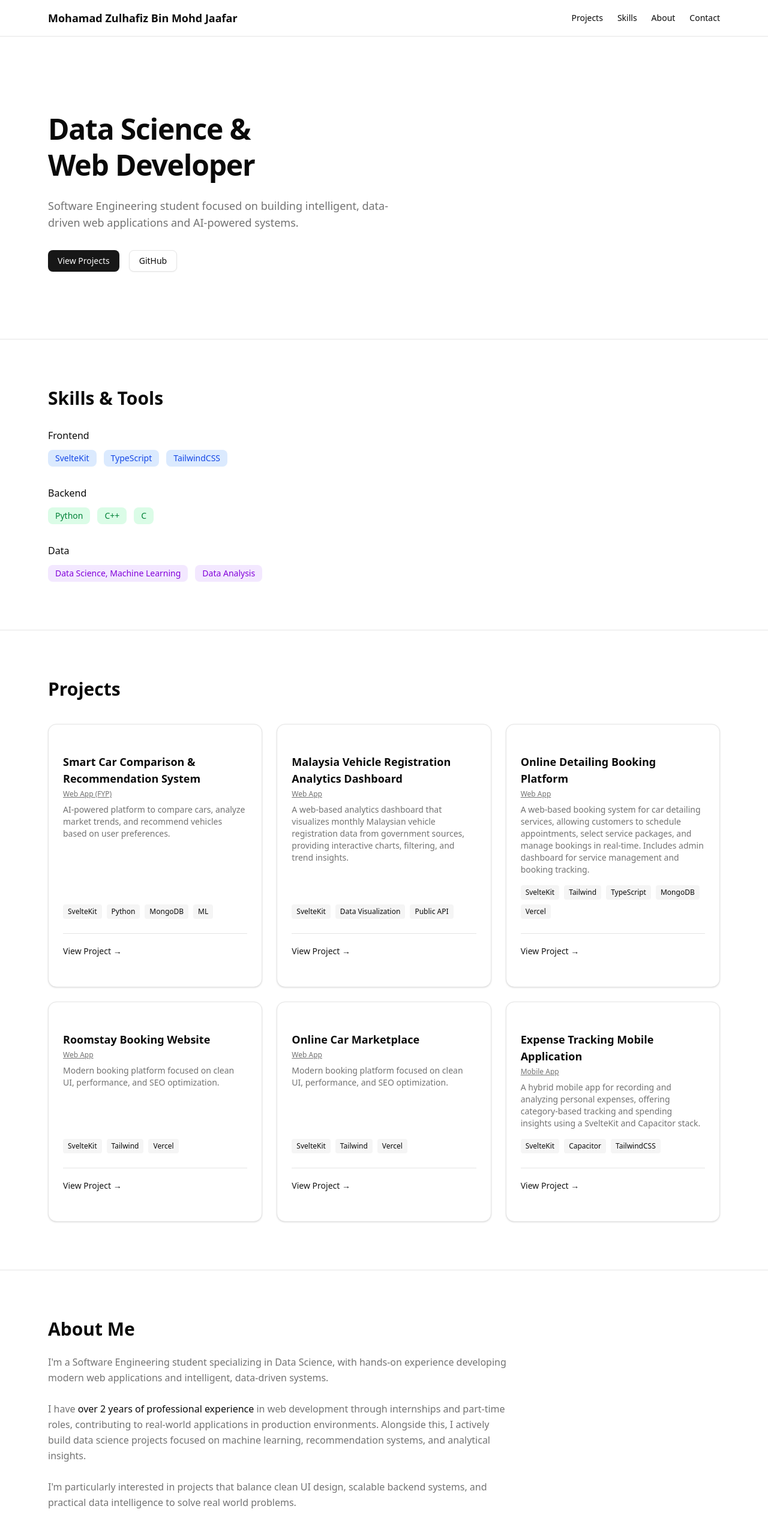
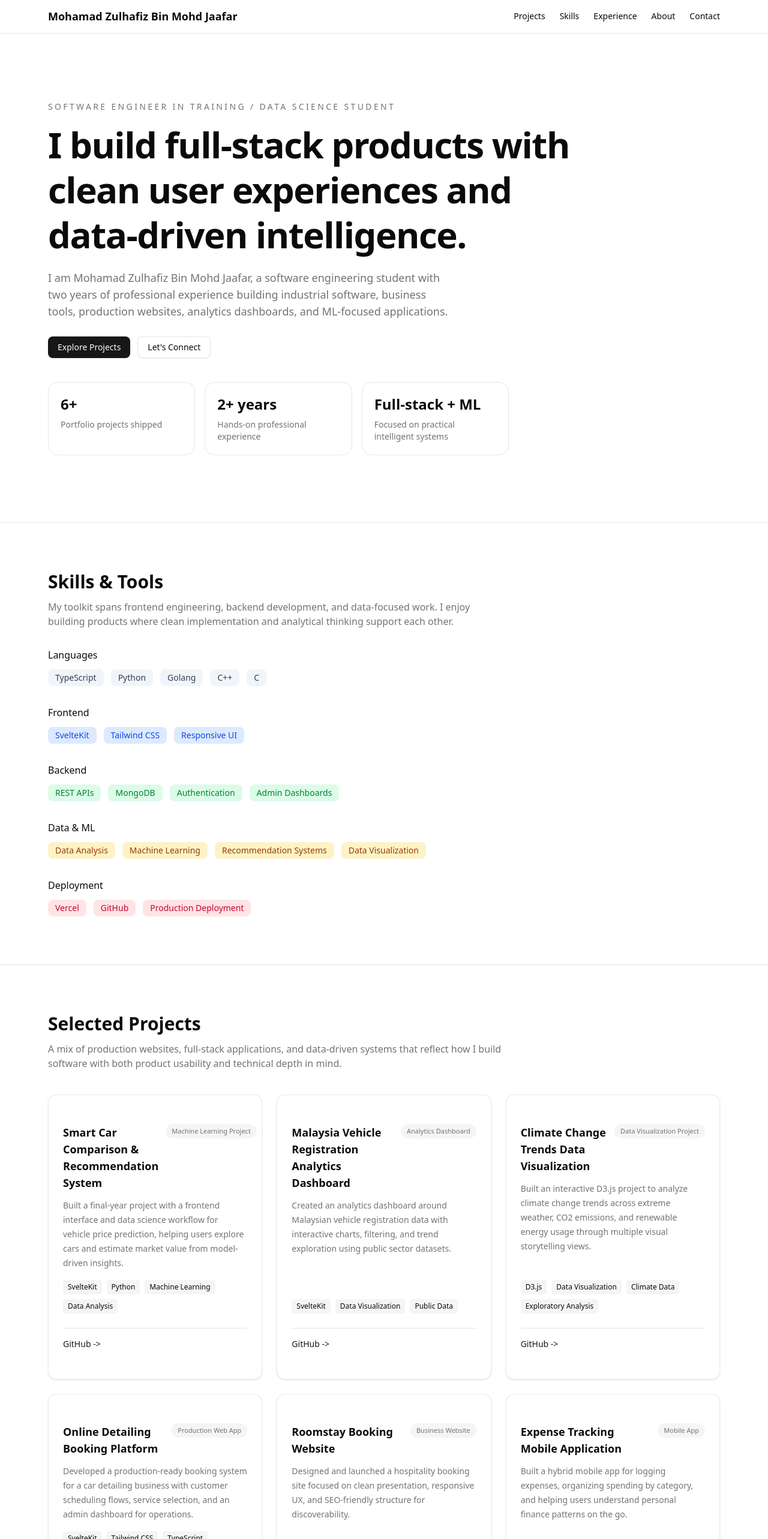
Before and after one commit to hafyze/my-portfolio, a SvelteKit app: page / in a window 1280 px wide. Shown: the top 2566 px of the page at 60% size. Built offline with nearby package versions, Linux system fonts and the light colour scheme.

Commit message:
feat: enhance portfolio layout and content with new sections for experience and improved project details

```diff
--- a/src/lib/components/ui/ProjectCard/ProjectCard.svelte
+++ b/src/lib/components/ui/ProjectCard/ProjectCard.svelte
@@ -1,24 +1,35 @@
 <script lang="ts">
-	import CardContent from "../card/card-content.svelte";
-	import Card from "../card/card.svelte";
+	import CardContent from '../card/card-content.svelte';
+	import Card from '../card/card.svelte';
 
 	export let projects;
 </script>
 
-<section id="projects" class="mx-auto max-w-6xl px-4 py-20">
-	<h3 class="mb-10 text-3xl font-semibold">Projects</h3>
+<section id="projects" class="mx-auto max-w-6xl px-4 py-16 sm:py-20">
+	<div class="mb-10 flex max-w-3xl flex-col gap-3">
+		<h3 class="text-2xl font-semibold sm:text-3xl">Selected Projects</h3>
+		<p class="text-sm text-muted-foreground sm:text-base">
+			A mix of production websites, full-stack applications, and data-driven systems that reflect
+			how I build software with both product usability and technical depth in mind.
+		</p>
+	</div>
 
 	<div class="grid gap-6 sm:grid-cols-2 lg:grid-cols-3">
 		{#each projects as project}
-			<Card class="transition hover:-translate-y-1 hover:shadow-md">
-				<CardContent class="flex h-full flex-col p-6">
-					<h4 class="text-lg font-semibold ">{project.title}</h4>
+			<Card class="border-border/70 transition hover:-translate-y-1 hover:shadow-md">
+				<CardContent class="flex h-full flex-col p-5 sm:p-6">
+					<div class="flex flex-col items-start gap-3 sm:flex-row sm:justify-between">
+						<h4 class="text-base font-semibold sm:text-lg">{project.title}</h4>
 						{#if project.type}
-						<span class="mt-1 inline-block text-xs font-medium text-muted-foreground underline">
+							<span
+								class="rounded-full bg-muted px-2.5 py-1 text-[11px] font-medium whitespace-nowrap text-muted-foreground"
+							>
 								{project.type}
 							</span>
 						{/if}
-					<p class="mt-2 grow text-sm text-muted-foreground">
+					</div>
+
+					<p class="mt-3 grow text-sm leading-6 text-muted-foreground">
 						{project.desc}
 					</p>
 
@@ -30,14 +41,28 @@
 						{/each}
 					</div>
 
-					<div class="mt-6 border-t pt-4">
+					<div class="mt-6 flex flex-wrap gap-4 border-t pt-4 text-sm font-medium">
+						{#if project.live}
 							<a
-							href={project.link}
+								href={project.live}
 								target="_blank"
-							class="inline-flex items-center gap-2 text-sm font-medium text-primary hover:underline"
+								rel="noopener noreferrer"
+								class="text-primary hover:underline"
 							>
-							View Project →
+								Live Demo ->
 							</a>
+						{/if}
+
+						{#if project.github}
+							<a
+								href={project.github}
+								target="_blank"
+								rel="noopener noreferrer"
+								class="text-primary hover:underline"
+							>
+								GitHub ->
+							</a>
+						{/if}
 					</div>
 				</CardContent>
 			</Card>
--- a/src/lib/components/ui/Skills/Skills.svelte
+++ b/src/lib/components/ui/Skills/Skills.svelte
@@ -3,18 +3,24 @@
 </script>
 
 <section id="skills" class="mx-auto max-w-6xl px-4 py-16 sm:py-20">
-  <h3 class="mb-8 text-3xl font-semibold"> Skills & Tools</h3>
+	<div class="mb-8 max-w-3xl">
+		<h3 class="text-3xl font-semibold">Skills & Tools</h3>
+		<p class="mt-3 text-muted-foreground">
+			My toolkit spans frontend engineering, backend development, and data-focused work. I enjoy
+			building products where clean implementation and analytical thinking support each other.
+		</p>
+	</div>
 
 	<div class="space-y-8">
 		{#each Object.entries(skillGroups) as [group, data]}
 			<div>
-        <p class="mb-3 font-medium">{group}</p>
+				<p class="mb-3 font-medium">
+					{group === 'DataAndML' ? 'Data & ML' : group}
+				</p>
 
 				<div class="flex flex-wrap gap-3">
 					{#each data.items as skill}
-            <span
-              class={`rounded-md px-3 py-1 text-sm ${data.color}`}
-            >
+						<span class={`rounded-md px-3 py-1 text-sm ${data.color}`}>
 							{skill}
 						</span>
 					{/each}
--- a/src/lib/components/ui/about/About.svelte
+++ b/src/lib/components/ui/about/About.svelte
@@ -1,20 +1,42 @@
-<section id="about" class="mx-auto max-w-6xl px-4 py-20">
-	<h3 class="mb-6 text-3xl font-semibold">About Me</h3>
+<section id="about" class="mx-auto max-w-6xl px-4 py-16 sm:py-20">
+	<h3 class="mb-6 text-2xl font-semibold sm:text-3xl">About Me</h3>
 
-	<p class="max-w-3xl leading-relaxed text-muted-foreground">
-		I'm a Software Engineering student specializing in Data Science, with hands-on experience
-		developing modern web applications and intelligent, data-driven systems.
+	<div class="grid gap-10 lg:grid-cols-[minmax(0,1.4fr)_minmax(0,0.9fr)]">
+		<div class="max-w-3xl leading-relaxed text-muted-foreground">
+			<p>
+				I'm a Software Engineering student with a Data Science specialization, focused on building
+				software that is useful, reliable, and informed by data. I enjoy the full journey from
+				designing the interface to shaping backend logic and turning raw data into practical
+				features.
+			</p>
 
-		<br /><br />
+			<p class="mt-5">
+				Over the past two years, I have worked as a software engineer on real systems used in
+				industrial and business environments. Alongside that experience, I have continued growing my
+				interest in machine learning, recommendation systems, and analytics dashboards that help
+				people make better decisions.
+			</p>
 
-		I have <span class="font-medium text-foreground">over 2 years of professional experience</span>
-		in web development through internships and part-time roles, contributing to real-world
-		applications in production environments. Alongside this, I actively build data science projects
-		focused on machine learning, recommendation systems, and analytical insights.
+			<p class="mt-5">
+				I am especially interested in opportunities where software engineering and data science meet
+				building products that are not only polished and scalable, but also smarter because they are
+				powered by meaningful analysis and intelligent systems.
+			</p>
+		</div>
 
-		<br /><br />
-
-		I'm particularly interested in projects that balance clean UI design, scalable backend systems,
-		and practical data intelligence to solve real world problems.
-	</p>
+		<div class="grid gap-3 self-start sm:grid-cols-3 sm:gap-4 lg:grid-cols-1">
+			<div class="rounded-2xl border bg-card p-4 sm:p-5">
+				<p class="text-2xl font-semibold sm:text-3xl">2+ years</p>
+				<p class="mt-2 text-sm text-muted-foreground">Professional web development experience</p>
+			</div>
+			<div class="rounded-2xl border bg-card p-4 sm:p-5">
+				<p class="text-2xl font-semibold sm:text-3xl">6 projects</p>
+				<p class="mt-2 text-sm text-muted-foreground">Across web apps, analytics, and mobile</p>
+			</div>
+			<div class="rounded-2xl border bg-card p-4 sm:p-5">
+				<p class="text-2xl font-semibold sm:text-3xl">SWE + Data</p>
+				<p class="mt-2 text-sm text-muted-foreground">Focused on practical, intelligent products</p>
+			</div>
+		</div>
+	</div>
 </section>
--- /dev/null
+++ b/src/lib/components/ui/experience/Experience.svelte
@@ -0,0 +1,39 @@
+<script lang="ts">
+	export let experiences;
+</script>
+
+<section id="experience" class="mx-auto max-w-6xl px-4 py-16 sm:py-20">
+	<div class="mb-10 max-w-3xl">
+		<h3 class="text-2xl font-semibold sm:text-3xl">Work Experience</h3>
+		<p class="mt-3 text-sm text-muted-foreground sm:text-base">
+			Professional experience building software for real operational environments, with a focus on
+			industrial systems and monitoring workflows.
+		</p>
+	</div>
+
+	<div class="space-y-6">
+		{#each experiences as experience}
+			<div class="rounded-2xl border bg-card p-5 sm:p-6">
+				<div class="flex flex-col gap-2 sm:flex-row sm:items-start sm:justify-between">
+					<div>
+						<h4 class="text-lg font-semibold sm:text-xl">{experience.role}</h4>
+						<p class="text-sm text-foreground/80 sm:text-base">{experience.company}</p>
+					</div>
+					<span class="text-sm font-medium text-muted-foreground">{experience.duration}</span>
+				</div>
+
+				<p class="mt-4 max-w-3xl leading-7 text-muted-foreground">
+					{experience.summary}
+				</p>
+
+				<div class="mt-5 flex flex-wrap gap-2">
+					{#each experience.highlights as highlight}
+						<span class="rounded-full border bg-background px-3 py-1 text-xs text-muted-foreground sm:text-sm">
+							{highlight}
+						</span>
+					{/each}
+				</div>
+			</div>
+		{/each}
+	</div>
+</section>
--- a/src/lib/data/portfolio.ts
+++ b/src/lib/data/portfolio.ts
@@ -1,59 +1,88 @@
 export const skillGroups = {
+	Languages: {
+		color: 'bg-slate-100 text-slate-700',
+		items: ['TypeScript', 'Python', 'Golang','C++', 'C']
+	},
 	Frontend: {
 		color: 'bg-blue-100 text-blue-700',
-        items: ['SvelteKit', 'TypeScript', 'TailwindCSS']
+		items: ['SvelteKit', 'Tailwind CSS', 'Responsive UI']
 	},
 	Backend: {
 		color: 'bg-green-100 text-green-700',
-        items: ['Python', 'C++', 'C']
+		items: ['REST APIs', 'MongoDB', 'Authentication', 'Admin Dashboards']
 	},
-    Data: {
-        color: 'bg-purple-100 text-purple-700',
-        items: ['Data Science, Machine Learning', 'Data Analysis']
+	DataAndML: {
+		color: 'bg-amber-100 text-amber-800',
+		items: ['Data Analysis', 'Machine Learning', 'Recommendation Systems', 'Data Visualization']
+	},
+	Deployment: {
+		color: 'bg-rose-100 text-rose-700',
+		items: ['Vercel', 'GitHub', 'Production Deployment']
 	}
-}
+};
 
 export const projects = [
 	{
 		title: 'Smart Car Comparison & Recommendation System',
-			desc: 'AI-powered platform to compare cars, analyze market trends, and recommend vehicles based on user preferences.',
-			tech: ['SvelteKit', 'Python', 'MongoDB', 'ML'],
-			link: 'https://github.com/hafyze/Degree_FYP',
-			type: 'Web App (FYP)'
+		desc: 'Built a final-year project with a frontend interface and data science workflow for vehicle price prediction, helping users explore cars and estimate market value from model-driven insights.',
+		highlights: ['Frontend interface', 'Price prediction model', 'Data preparation and analysis'],
+		tech: ['SvelteKit', 'Python', 'Machine Learning', 'Data Analysis'],
+		github: 'https://github.com/hafyze/Degree_FYP',
+		type: 'Machine Learning Project'
 	},
 	{
 		title: 'Malaysia Vehicle Registration Analytics Dashboard',
-			desc: 'A web-based analytics dashboard that visualizes monthly Malaysian vehicle registration data from government sources, providing interactive charts, filtering, and trend insights.',
-			tech: ['SvelteKit', 'Data Visualization', 'Public API'],
-			link: 'https://github.com/hafyze/gov-data-car',
-			type: 'Web App'
+		desc: 'Created an analytics dashboard around Malaysian vehicle registration data with interactive charts, filtering, and trend exploration using public sector datasets.',
+		highlights: ['Public dataset integration', 'Interactive filtering', 'Trend visualization'],
+		tech: ['SvelteKit', 'Data Visualization', 'Public Data'],
+		github: 'https://github.com/hafyze/gov-data-car',
+		type: 'Analytics Dashboard'
+	},
+	{
+		title: 'Climate Change Trends Data Visualization',
+		desc: 'Built an interactive D3.js project to analyze climate change trends across extreme weather, CO2 emissions, and renewable energy usage through multiple visual storytelling views.',
+		highlights: ['Line charts', 'Pareto analysis', 'Choropleth mapping'],
+		tech: ['D3.js', 'Data Visualization', 'Climate Data', 'Exploratory Analysis'],
+		github: 'https://github.com/hafyze/DV-Project',
+		type: 'Data Visualization Project'
 	},
 	{
 		title: 'Online Detailing Booking Platform',
-            desc: 'A web-based booking system for car detailing services, allowing customers to schedule appointments, select service packages, and manage bookings in real-time. Includes admin dashboard for service management and booking tracking.',
-			tech: ['SvelteKit', 'Tailwind', 'TypeScript', 'MongoDB', 'Vercel'],
-			link: 'https://my-detailer.vercel.app/booking',
-			type: 'Web App'
+		desc: 'Developed a production-ready booking system for a car detailing business with customer scheduling flows, service selection, and an admin dashboard for operations.',
+		highlights: ['Customer booking flow', 'Admin dashboard', 'Production deployment'],
+		tech: ['SvelteKit', 'Tailwind CSS', 'TypeScript', 'MongoDB', 'Vercel'],
+		live: 'https://my-detailer.vercel.app/booking',
+		type: 'Production Web App'
 	},
 	{
 		title: 'Roomstay Booking Website',
-			desc: 'Modern booking platform focused on clean UI, performance, and SEO optimization.',
-			tech: ['SvelteKit', 'Tailwind', 'Vercel'],
-			link: 'https://www.narkg.com/',
-			type: 'Web App'
-		},
-		{
-			title: 'Online Car Marketplace',
-			desc: 'Modern booking platform focused on clean UI, performance, and SEO optimization.',
-			tech: ['SvelteKit', 'Tailwind', 'Vercel'],
-			link: 'https://car-lists.vercel.app/',
-			type: 'Web App'
+		desc: 'Designed and launched a hospitality booking site focused on clean presentation, responsive UX, and SEO-friendly structure for discoverability.',
+		highlights: ['Responsive design', 'SEO-focused structure', 'Business website launch'],
+		tech: ['SvelteKit', 'Tailwind CSS', 'Vercel'],
+		live: 'https://www.narkg.com/',
+		type: 'Business Website'
 	},
 	{
 		title: 'Expense Tracking Mobile Application',
-			desc: 'A hybrid mobile app for recording and analyzing personal expenses, offering category-based tracking and spending insights using a SvelteKit and Capacitor stack.',
-			tech: ['SvelteKit', 'Capacitor', 'TailwindCSS'],
-			link: 'https://github.com/hafyze/spending-tracker',
+		desc: 'Built a hybrid mobile app for logging expenses, organizing spending by category, and helping users understand personal finance patterns on the go.',
+		highlights: ['Hybrid mobile app', 'Category-based tracking', 'Spending insight workflow'],
+		tech: ['SvelteKit', 'Capacitor', 'Tailwind CSS'],
+		github: 'https://github.com/hafyze/spending-tracker',
 		type: 'Mobile App'
 	}
 ];
+
+export const experiences = [
+	{
+		company: 'Intellogic Technology',
+		role: 'Software Engineer',
+		duration: '2 years',
+		summary:
+			'Worked on industrial software products for factories, building systems that help teams monitor energy usage, manage operations, and track production efficiency.',
+		highlights: [
+			'Built energy management system features for industrial monitoring',
+			'Developed Overall Equipment Effectiveness (OEE) workflows for factory operations',
+			'Supported admin and worker-facing interfaces for production data entry and monitoring'
+		]
+	}
+];
--- a/src/routes/+page.svelte
+++ b/src/routes/+page.svelte
@@ -1,81 +1,140 @@
 <script lang="ts">
+	import { BriefcaseBusiness, FolderKanban, Mail, SquareChartGantt, UserRound } from '@lucide/svelte';
 	import { Button } from '$lib/components/ui/button';
-	import { Card, CardContent } from '$lib/components/ui/card';
 	import { Separator } from '$lib/components/ui/separator';
-	import { MessageCircle } from '@lucide/svelte';
-	import {skillGroups, projects} from '$lib/data/portfolio'
+	import { experiences, projects, skillGroups } from '$lib/data/portfolio';
 
 	import Skills from '$lib/components/ui/Skills/Skills.svelte';
 	import ProjectCard from '$lib/components/ui/ProjectCard/ProjectCard.svelte';
+	import Experience from '$lib/components/ui/experience/Experience.svelte';
 	import About from '$lib/components/ui/about/About.svelte';
 	import Contact from '$lib/components/ui/contact/Contact.svelte';
 </script>
 
-<!-- NAVBAR -->
 <header class="sticky top-0 z-50 border-b bg-background">
-	<div class="mx-auto flex max-w-6xl items-center justify-between px-4 py-4">
-		<h1 class="text-lg font-bold">Mohamad Zulhafiz Bin Mohd Jaafar</h1>
+	<div class="mx-auto flex max-w-6xl items-center justify-between px-4 py-3 sm:py-4">
+		<h1 class="max-w-[13rem] text-base font-bold leading-tight sm:max-w-none sm:text-lg">
+			Mohamad Zulhafiz Bin Mohd Jaafar
+		</h1>
 		<nav class="hidden gap-6 text-sm font-medium sm:flex">
 			<a class="transition hover:text-primary" href="#projects">Projects</a>
 			<a class="transition hover:text-primary" href="#skills">Skills</a>
+			<a class="transition hover:text-primary" href="#experience">Experience</a>
 			<a class="transition hover:text-primary" href="#about">About</a>
 			<a class="transition hover:text-primary" href="#contact">Contact</a>
 		</nav>
 	</div>
 </header>
 
-<!-- Main -->
-<section class="mx-auto max-w-6xl px-4 py-28">
-	<h2 class="mt-3 text-4xl leading-tight font-bold tracking-tight sm:text-5xl">
-		Data Science &<br />
-		Web Developer
+<section class="mx-auto max-w-6xl px-4 py-16 pb-20 sm:py-28 sm:pb-28">
+	<p class="text-[11px] font-medium tracking-[0.18em] text-muted-foreground uppercase sm:text-sm sm:tracking-[0.24em]">
+		Software Engineer in Training / Data Science Student
+	</p>
+	<h2 class="mt-4 max-w-4xl text-3xl leading-tight font-bold tracking-tight sm:text-5xl lg:text-6xl">
+		I build full-stack products with clean user experiences and data-driven intelligence.
 	</h2>
 
-	<p class="mt-6 max-w-xl text-base text-muted-foreground sm:text-lg">
-		Software Engineering student focused on building intelligent, data-driven web applications and
-		AI-powered systems.
+	<p class="mt-5 max-w-2xl text-sm leading-6 text-muted-foreground sm:text-lg sm:leading-7">
+		I am Mohamad Zulhafiz Bin Mohd Jaafar, a software engineering student with two years of
+		professional experience building industrial software, business tools, production websites,
+		analytics dashboards, and ML-focused applications.
 	</p>
 
-	<div class="mt-8 flex flex-col gap-4 sm:flex-row">
+	<div class="mt-7 flex flex-col gap-3 sm:flex-row">
 		<a href="#projects">
-			<Button>View Projects</Button>
+			<Button class="w-full sm:w-auto">Explore Projects</Button>
 		</a>
-		<a href="https://github.com/hafyze" target="_blank">
-			<Button variant="outline">GitHub</Button>
+		<a href="#contact">
+			<Button variant="outline" class="w-full sm:w-auto">Let's Connect</Button>
 		</a>
+	</div>
+
+	<div class="mt-10 grid max-w-3xl gap-3 sm:grid-cols-3 sm:gap-4">
+		<div class="rounded-2xl border bg-card p-4 sm:p-5">
+			<p class="text-xl font-semibold sm:text-2xl">6+</p>
+			<p class="mt-2 text-sm text-muted-foreground">Portfolio projects shipped</p>
+		</div>
+		<div class="rounded-2xl border bg-card p-4 sm:p-5">
+			<p class="text-xl font-semibold sm:text-2xl">2+ years</p>
+			<p class="mt-2 text-sm text-muted-foreground">Hands-on professional experience</p>
+		</div>
+		<div class="rounded-2xl border bg-card p-4 sm:p-5">
+			<p class="text-xl font-semibold sm:text-2xl">Full-stack + ML</p>
+			<p class="mt-2 text-sm text-muted-foreground">Focused on practical intelligent systems</p>
+		</div>
 	</div>
 </section>
 
 <Separator />
 
-<!-- SKILLs -->
 <section id="skills">
-	<Skills {skillGroups}/>
-</section>
-
-
-<Separator />
-
-<!-- PROJECTS -->
-<section id="projects">
-	<ProjectCard {projects}/>
+	<Skills {skillGroups} />
 </section>
 
 <Separator />
 
-<!-- ABOUT -->
+<section id="projects">
+	<ProjectCard {projects} />
+</section>
+
+<Separator />
+
+<section id="experience">
+	<Experience {experiences} />
+</section>
+
+<Separator />
+
 <section id="about">
 	<About />
 </section>
 
 <Separator />
 
-<!-- CONTACT -->
 <section id="contact">
 	<Contact />
 </section>
 
-<!-- FOOTER -->
-<footer class="border-t py-6 text-center text-sm text-muted-foreground">
+<footer class="border-t py-6 pb-24 text-center text-sm text-muted-foreground sm:pb-6">
 	{new Date().getFullYear()} Hafyze. Built with SvelteKit & Shadcn
 </footer>
+
+<nav class="fixed inset-x-0 bottom-[max(0.5rem,env(safe-area-inset-bottom))] z-50 flex justify-center px-2 sm:hidden">
+	<div class="grid w-full max-w-sm grid-cols-5 rounded-2xl border bg-background/95 p-1.5 shadow-lg backdrop-blur">
+		<a
+			href="#projects"
+			class="flex min-w-0 flex-col items-center gap-1 rounded-xl px-1 py-1.5 text-[10px] font-medium text-muted-foreground transition hover:bg-muted hover:text-foreground"
+		>
+			<FolderKanban class="h-3.5 w-3.5" />
+			<span>Projects</span>
+		</a>
+		<a
+			href="#skills"
+			class="flex min-w-0 flex-col items-center gap-1 rounded-xl px-1 py-1.5 text-[10px] font-medium text-muted-foreground transition hover:bg-muted hover:text-foreground"
+		>
+			<SquareChartGantt class="h-3.5 w-3.5" />
+			<span>Skills</span>
+		</a>
+		<a
+			href="#experience"
+			class="flex min-w-0 flex-col items-center gap-1 rounded-xl px-1 py-1.5 text-[10px] font-medium text-muted-foreground transition hover:bg-muted hover:text-foreground"
+		>
+			<BriefcaseBusiness class="h-3.5 w-3.5" />
+			<span>Work</span>
+		</a>
+		<a
+			href="#about"
+			class="flex min-w-0 flex-col items-center gap-1 rounded-xl px-1 py-1.5 text-[10px] font-medium text-muted-foreground transition hover:bg-muted hover:text-foreground"
+		>
+			<UserRound class="h-3.5 w-3.5" />
+			<span>About</span>
+		</a>
+		<a
+			href="#contact"
+			class="flex min-w-0 flex-col items-center gap-1 rounded-xl px-1 py-1.5 text-[10px] font-medium text-muted-foreground transition hover:bg-muted hover:text-foreground"
+		>
+			<Mail class="h-3.5 w-3.5" />
+			<span>Contact</span>
+		</a>
+	</div>
+</nav>
```
Also changed, not shown: src/lib/components/ui/contact/Contact.svelte (+14 -13 lines). Lines whose indentation alone changed are shown as unchanged.
